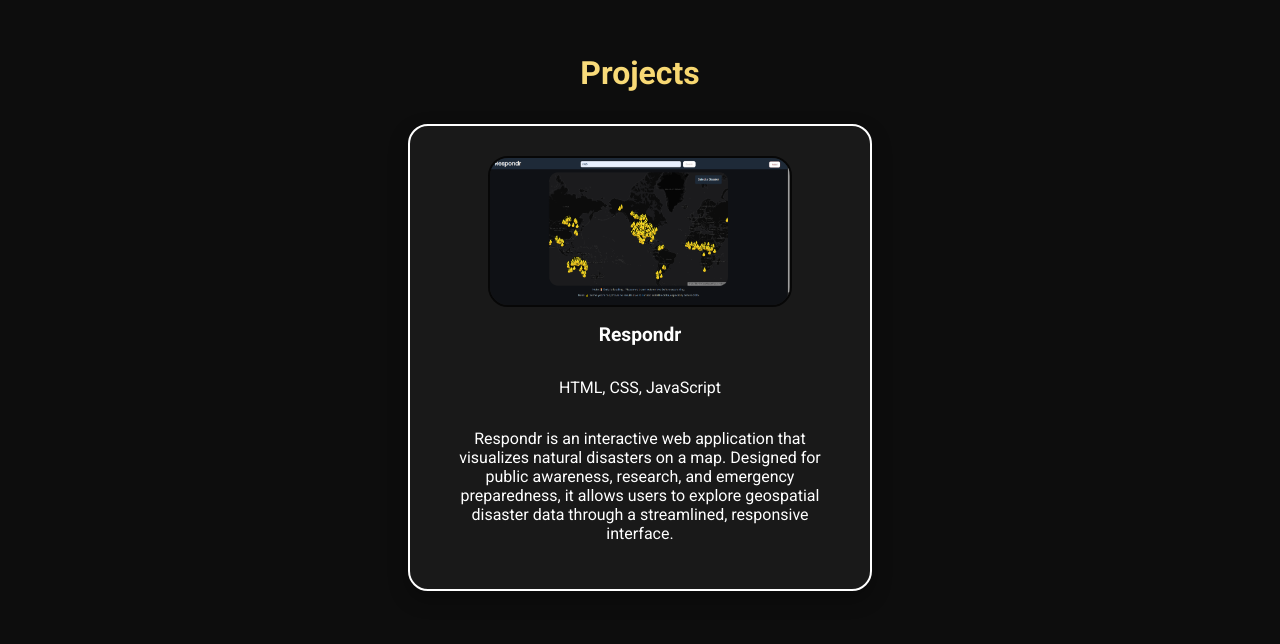
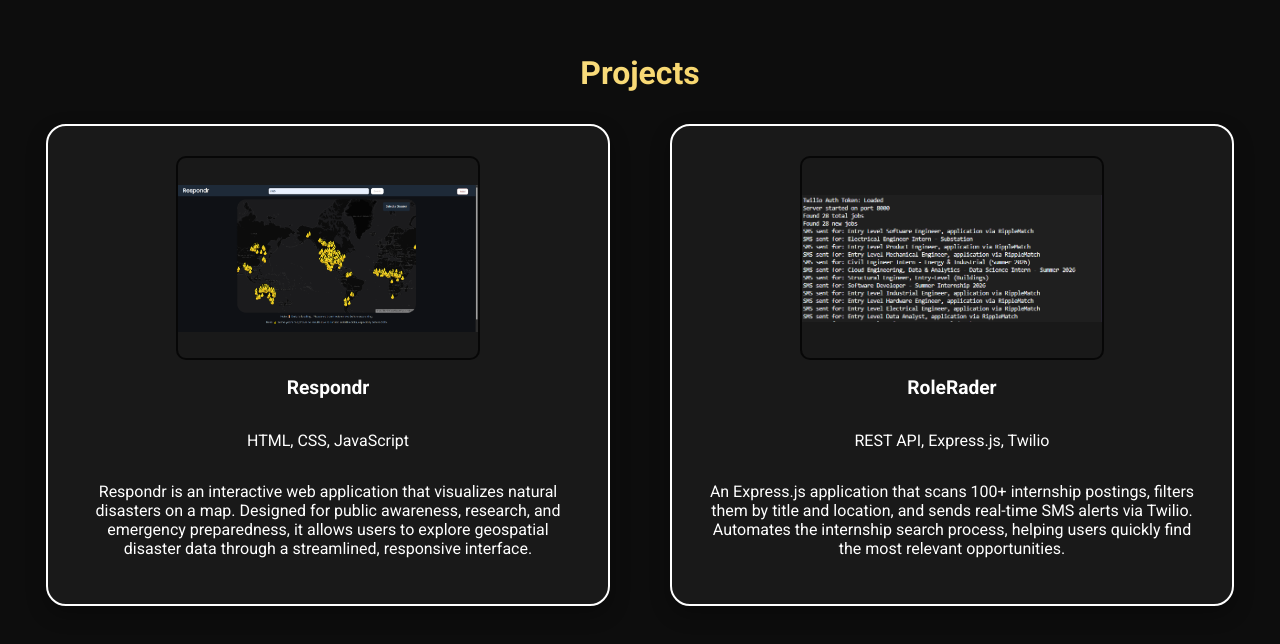
Before and after one commit to kriishp1/portfolio, a React (Vite) app: page / in a window 1280 px wide. Shown: the part 2401-3045 px from the top of the page. Built offline with nearby package versions, Linux system fonts and the light colour scheme.

Commit message:
Update projects layout to display side by side

```diff
--- a/src/Projects.css
+++ b/src/Projects.css
@@ -1,4 +1,4 @@
-.container-projects{
+.container-projects {
   display: flex;
   justify-content: center;
   align-items: center;
@@ -6,17 +6,17 @@
   min-height: 300px;
 }
 
-.projects{
+.projects {
   margin-top: 300px;
   background: linear-gradient(to right, hsl(48, 100%, 85%), hsl(45, 86%, 58%));
   -webkit-background-clip: text;
   -webkit-text-fill-color: transparent;
   font-size: 2rem;
-  font-family: 'Roboto';
-  font-weight:bold;
+  font-family: "Roboto";
+  font-weight: bold;
 }
 
-.project-frame{
+.project-frame {
   border: 2px solid rgb(255, 255, 255);
   border-radius: 20px;
   background-color: rgba(255, 255, 255, 0.05);
@@ -32,26 +32,48 @@
   text-align: center;
 }
 
-.project-img{
+.project-img {
   border: 2px solid rgb(7, 7, 7);
-  border-radius: 20px;
-  height: auto;
+  border-radius: 10px;
+  height: 200px;
   width: 300px;
+  object-fit: contain;
 }
 
-.project-title{
+.project-title {
   width: 100%;
   text-align: center;
   font-size: 1.2rem;
-
 }
 
-.project-text, .stack{
+.project-text,
+.stack {
   font-size: 1rem;
-  font-family: 'Roboto';
+  font-family: "Roboto";
   transition: transform 0.5s;
 }
 
 .stack:hover {
-    transform: scale(1.05);
+  transform: scale(1.05);
 }
+
+.projects-container {
+  display: flex;
+  gap: 2rem;
+  justify-content: center;
+  align-items: flex-start;
+  flex-wrap: wrap;
+}
+
+.project-frame {
+  flex: 1;
+  max-width: 500px;
+  min-width: 300px;
+}
+
+@media (max-width: 768px) {
+  .projects-container {
+    flex-direction: column;
+    align-items: center;
+  }
+}
--- a/src/Projects.jsx
+++ b/src/Projects.jsx
@@ -1,5 +1,5 @@
-import './Projects.css'
-import { motion } from 'framer-motion';
+import "./Projects.css";
+import { motion } from "framer-motion";
 
 function Projects() {
   return (
@@ -8,21 +8,45 @@ function Projects() {
         initial={{ opacity: 0 }}
         whileInView={{ opacity: 1 }}
         transition={{ duration: 2 }}
-            viewport={{ margin: "-200px", ease: [0.42, 0, 1, 1] }}>
+        viewport={{ margin: "-200px", ease: [0.42, 0, 1, 1] }}
+      >
         <motion.div>
-                <p className='projects'>Projects</p>
+          <p className="projects">Projects</p>
         </motion.div>
 
-
-            <motion.div className='project-frame'>
-                <img className="project-img" src='Example.PNG' alt="profile picture"></img>
+        <div className="projects-container">
+          <motion.div className="project-frame">
+            <img
+              className="project-img"
+              src="Example.PNG"
+              alt="profile picture"
+            ></img>
             <h2 className="project-title">Respondr</h2>
-                    <p className='stack'>HTML, CSS, JavaScript</p>
-                <p className="project-text">Respondr is an interactive web application that visualizes natural disasters on a map.
-                                            Designed for public awareness, research, and emergency preparedness,
-                                            it allows users to explore geospatial disaster data through a streamlined, responsive interface.
+            <p className="stack">HTML, CSS, JavaScript</p>
+            <p className="project-text">
+              Respondr is an interactive web application that visualizes natural
+              disasters on a map. Designed for public awareness, research, and
+              emergency preparedness, it allows users to explore geospatial
+              disaster data through a streamlined, responsive interface.
             </p>
           </motion.div>
+
+          <motion.div className="project-frame">
+            <img
+              className="project-img"
+              src="Capture.PNG"
+              alt="profile picture"
+            ></img>
+            <h2 className="project-title">RoleRader</h2>
+            <p className="stack">REST API, Express.js, Twilio</p>
+            <p className="project-text">
+              An Express.js application that scans 100+ internship postings,
+              filters them by title and location, and sends real-time SMS alerts
+              via Twilio. Automates the internship search process, helping users
+              quickly find the most relevant opportunities.
+            </p>
+          </motion.div>
+        </div>
       </motion.div>
     </>
   );
```
Also changed, not shown: public/Capture.PNG (added). Lines whose indentation alone changed are shown as unchanged.
